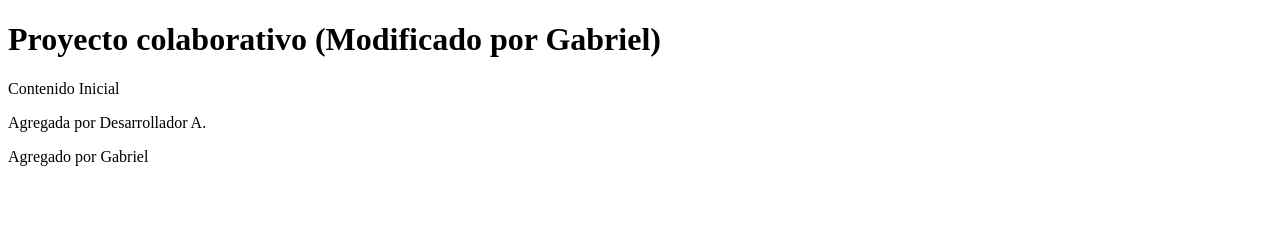
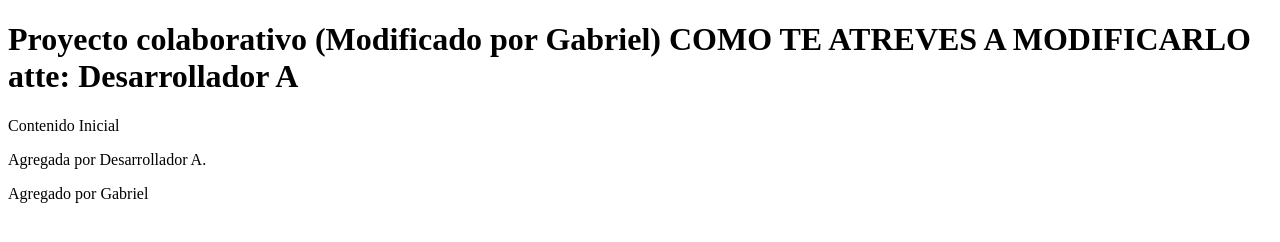
Before and after one commit to Junjun1-code/git-colaborativo-html, a plain HTML site: page index.html in a window 1280 px wide. Drawn offline with Linux system fonts and the light colour scheme.

```diff
--- a/index.html
+++ b/index.html
@@ -6,7 +6,7 @@
     <title>Document</title>
 </head>
 <body>
-    <h1>Proyecto colaborativo (Modificado por Gabriel)</h1>
+    <h1>Proyecto colaborativo (Modificado por Gabriel) COMO TE ATREVES A MODIFICARLO atte: Desarrollador A</h1>
     <p>Contenido Inicial</p>
     <p>Agregada por Desarrollador A.</p>
     <p>Agregado por Gabriel</p>
```
